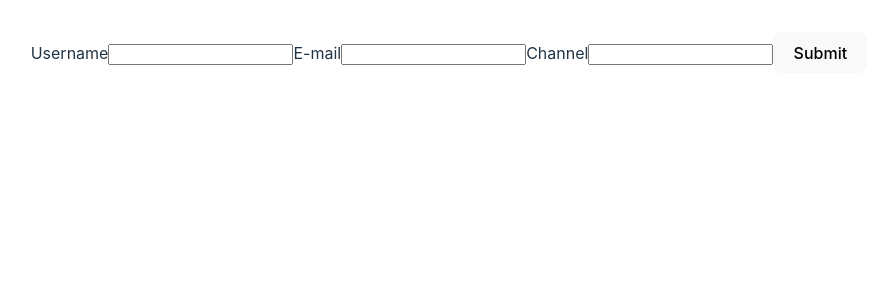
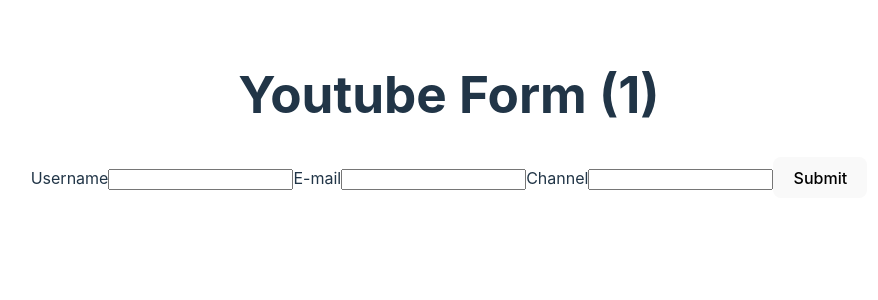
Before and after one commit to travisburns/reactForms, a React (Vite) app in the folder reactForms/: page / in a window 1280 px wide. Shown: the top 300 px of the page, without its empty margins (191-1069 px from the left). Built offline with nearby package versions, Linux system fonts and the light colour scheme.

Commit message:
Added react forms and attempted to use TSX for file. The turoial didnt make me be aware it used tsx so was cuaght of guard. Need to redo with the intent to use React Forms...WITHOUT TYPYSCRIPT

```diff
--- a/reactForms/src/components/YoutubeForm.jsx
+++ b/reactForms/src/components/YoutubeForm.tsx
@@ -42,15 +42,28 @@
 import {useForm } from 'react-hook-form'
 import { DevTool } from "@hookform/devtools"
 
+let renderCount = 0;
+
+type FormValues = {
+  username: string
+  email: string
+  channel: string
+}
 
 function YoutubeForm() {
-  const form = useForm()
-  const { register, control } = form
+  const form = useForm<FormValues>()
+  const { register, control, handleSubmit } = form
 
+  const onSubmit = (data: FormValues) => {
+    console.log('Form Submit', data)
+  }
+
+  renderCount++
 
   return (
-    <div className='table-auto'>
-      <form className=''>
+    <div>
+      <h1>Youtube Form ({renderCount / 2})</h1>
+      <form onSubmit={handleSubmit(onSubmit)} className=''>
         <label htmlFor='username'>Username</label>
         <input
         type="text"
```
